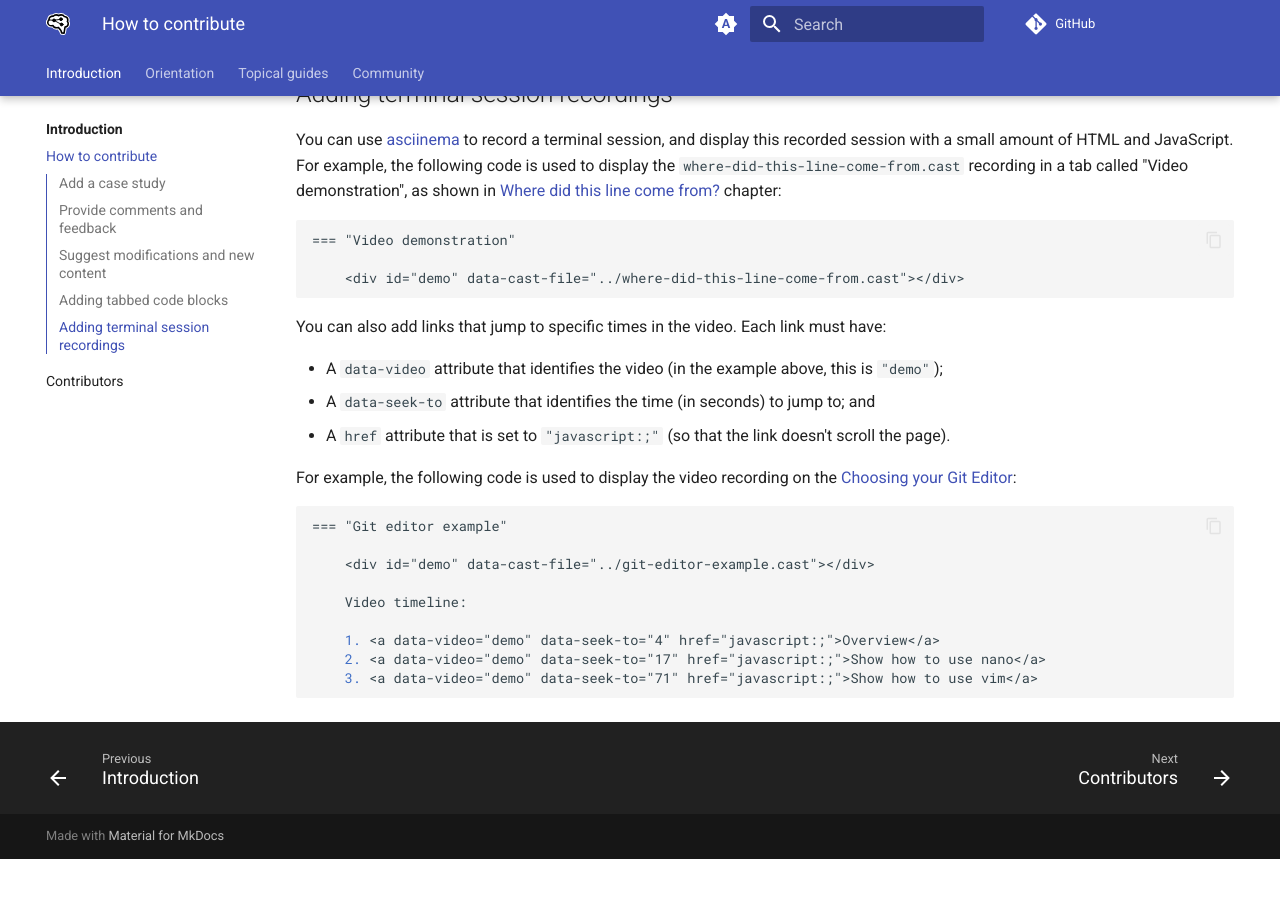
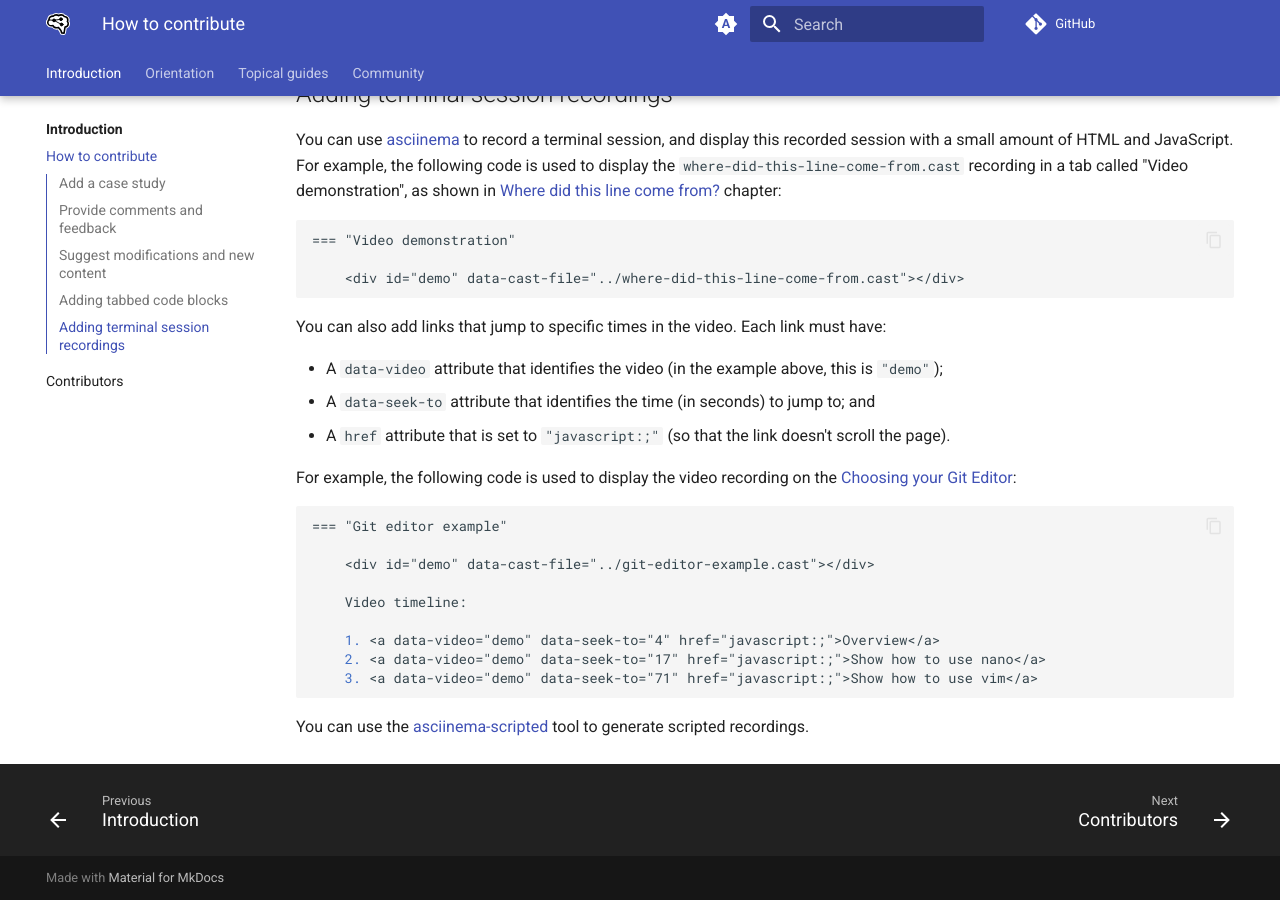
Before and after one commit to robmoss/git-is-my-lab-book, an MkDocs documentation site: the page built from docs/how-to-contribute.md, in a window 1280 px wide and 900 px high, scrolled down 2214 px. Built offline with MkDocs 1.6.1 and Material for MkDocs 9.7.7, drawn with Linux system fonts in a browser that asks for light colours; nearby versions of some CDN libraries; library files that are not in the unit come from our copies; comment, search, counter and statistics services are not loaded; before the commit the page ends 3073 px from its top, so only the background shows below that.

Commit message:
Add a link to the asciinema-scripted tool
I wrote this tool to generate the scripted debugger session recordings.

````diff
--- a/docs/how-to-contribute.md
+++ b/docs/how-to-contribute.md
@@ -158,3 +158,5 @@ For example, the following code is used to display the video recording on the [C
     2. <a data-video="demo" data-seek-to="17" href="javascript:;">Show how to use nano</a>
     3. <a data-video="demo" data-seek-to="71" href="javascript:;">Show how to use vim</a>
 ```
+
+You can use the [asciinema-scripted](https://github.com/robmoss/asciinema-scripted) tool to generate scripted recordings.
````
